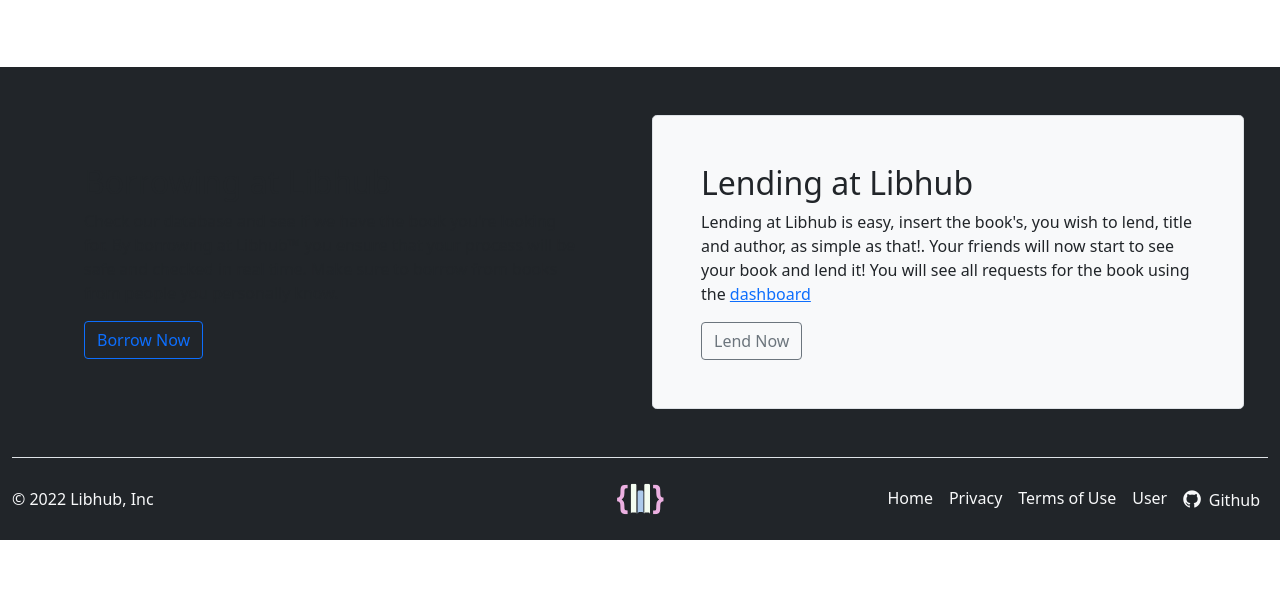
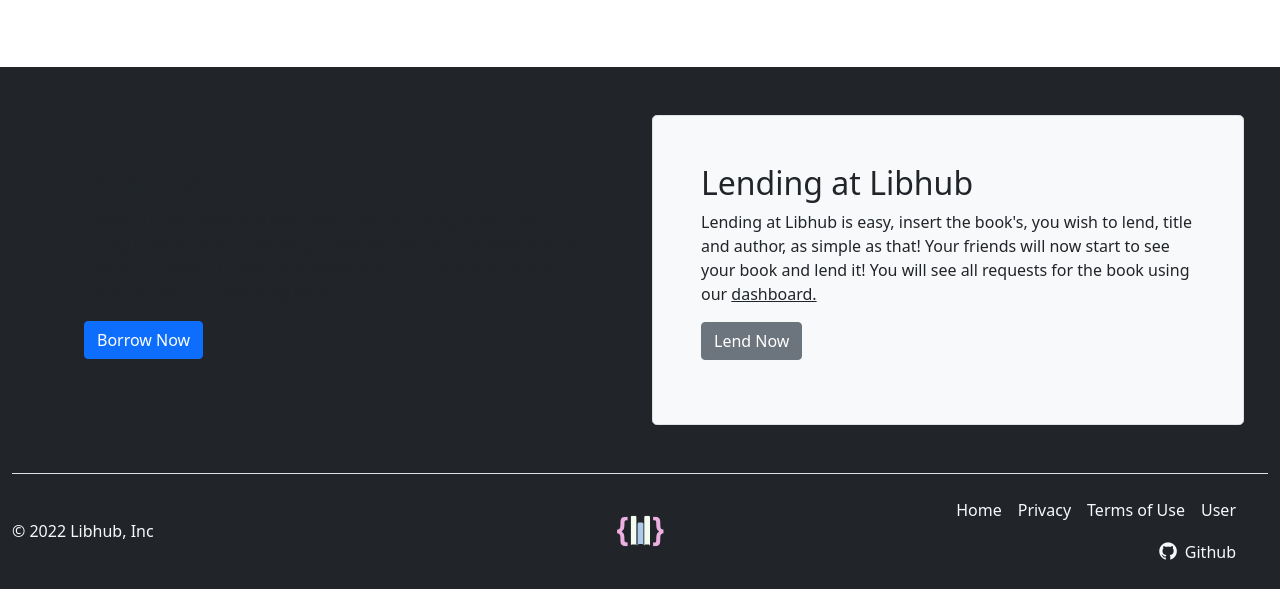
Before and after one commit to whoisyersinia/1.3-and-1.4-Assessment-Libhub, a Flask app: page / in a window 1280 px wide. Shown: the part 2067-2656 px from the top of the page. Before the commit the page ends 2607 px from the top, so only its background shows below. Run offline with Flask 2, Linux system fonts and the light colour scheme; the visitor is signed in with stand-in values (Sample User, id 1); data comes from the database, SQL or seed files in the repository; some libraries are stand-ins or nearby versions.

Commit message:
frontend - landing page

```diff
--- a/website/static/javascript/script.js
+++ b/website/static/javascript/script.js
@@ -58,103 +58,3 @@
 var tooltipList = tooltipTriggerList.map(function (tooltipTriggerEl) {
   return new bootstrap.Tooltip(tooltipTriggerEl)
 })
-
-
-document.addEventListener("DOMContentLoaded", function(event) {
-
-  const showNavbar = (toggleId, navId, bodyId, headerId) =>{
-  const toggle = document.getElementById(toggleId),
-  nav = document.getElementById(navId),
-  bodypd = document.getElementById(bodyId),
-  headerpd = document.getElementById(headerId)
-
-  // Validate that all variables exist
-  if(toggle && nav && bodypd && headerpd){
-  toggle.addEventListener('click', ()=>{
-  // show navbar
-  nav.classList.toggle('show')
-  // change icon
-  toggle.classList.toggle('bx-x')
-  // add padding to body
-  bodypd.classList.toggle('body-pd')
-  // add padding to header
-  headerpd.classList.toggle('body-pd')
-  })
-  }
-  }
-
-  showNavbar('header-toggle','nav-bar','body-pd','header')
-
-  /*===== LINK ACTIVE =====*/
-  const linkColor = document.querySelectorAll('.nav_link')
-
-  function colorLink(){
-  if(linkColor){
-  linkColor.forEach(l=> l.classList.remove('active'))
-  this.classList.add('active')
-  }
-  }
-  linkColor.forEach(l=> l.addEventListener('click', colorLink))
-
-   // Your code to run since DOM is loaded and ready
-  });
-
-// (function () {
-//   'use strict'
-
-//   var forms = document.querySelectorAll('.needs-validation')
-
-//   Array.prototype.slice.call(forms)
-//     .forEach(function (form) {
-//       form.addEventListener('submit', function (event) {
-//         if (!form.checkValidity()) {
-//           event.preventDefault()
-//           event.stopPropagation()
-//         }
-
-//         form.classList.add('was-validated')
-//       }, false)
-//     })
-// })()
-
-// function isValidISBN(isbn)
-// {
-
-//     // length must be 10
-//     let n = isbn.length;
-//     if (n != 10)
-//         return false;
-
-//     // Computing weighted sum of
-//     // first 9 digits
-//     let sum = 0;
-//     for (let i = 0; i < 9; i++)
-//     {
-//         let digit = isbn[i] - '0';
-
-//         if (0 > digit || 9 < digit)
-//             return false;
-
-//         sum += (digit * (10 - i));
-//     }
-
-//     // Checking last digit.
-//     let last = isbn[9];
-//     if (last != 'X' && (last < '0' || last > '9'))
-//         return false;
-
-//     // If last digit is 'X', add 10
-//     // to sum, else add its value.
-//     sum += ((last == 'X') ? 10 : (last - '0'));
-
-//     // Return true if weighted sum
-//     // of digits is divisible by 11.
-//     return (sum % 11 == 0);
-// }
-
-// let isbn = "007462542X";
-
-// if (isValidISBN(isbn))
-//   document.write("Valid");
-// else
-//   document.write("Invalid");
--- a/website/static/sass/style.scss
+++ b/website/static/sass/style.scss
@@ -198,6 +198,15 @@
   blinkTextCursor 500ms infinite;
 }
 
+.hover-zoom{
+  transition: all 0.3s ease;
+  opacity: 0.95;
+}
+.hover-zoom:hover{
+  transform: scale(1.02);
+  box-shadow: 0 15px 10px -10px rgba(31, 31, 31, 0.5);
+}
+
 .active.fade-bottom {
   animation: fade-bottom 1s ease;
 }
--- a/website/templates/accept.html
+++ b/website/templates/accept.html
@@ -25,7 +25,7 @@
               <div class="col-6 offset-3">
                 <img class="p-0 mb-2" src="/static/images/Libhub-2.svg" alt="logo">
                 <h1 class="h3 fw-semibold text-light">Borrower Details</h1>
-                <p class="mb-3 fw-light text-muted">Borrower <a class="text-decoration-underline text-secondary" href="{{url_for('views.user', userid=borrowerlist.id)}}">({{borrowerlist.username}})</a> will immediately be notifed and will be sent any necessary details.</p>
+                <p class="mb-3 fw-light text-muted">Borrower <a class="text-decoration-none text-secondary" href="{{url_for('views.user', userid=borrowerlist.id)}}">({{borrowerlist.username}})</a> will immediately be notifed and will be sent any necessary details.</p>
 
               </div>
 
--- a/website/templates/base.html
+++ b/website/templates/base.html
@@ -125,11 +125,11 @@
       <footer class="d-flex flex-wrap justify-content-between align-items-center py-3 border-top footer">
         <p class="col-md-4 mb-0 text-light">&copy; 2022 Libhub, Inc</p>
 
-        <a href="#top" class="col-md-4 d-flex align-items-center justify-content-center mb-3 mb-md-0 me-md-auto link-dark text-decoration-none">
+        <a href="#top" class="col-md-4 d-flex align-items-center justify-content-center mb-3 mb-md-0 me-md-auto link-dark text-decoration-none pt-sm-4 pt-lg-0">
           <img class="d-block mx-auto" src="/static/images/footer.svg" alt="logo" >
         </a>
 
-        <ul class="nav col-md-4 justify-content-end">
+        <ul class="nav col-md-4 justify-content-lg-end px-4">
           <li class="nav-item"><a href="{{url_for('views.home')}}" class="nav-link px-2 text-light">Home</a></li>
           <li class="nav-item"><a href="{{url_for('views.privacy')}}" target="_blank" class="nav-link px-2 text-light">Privacy</a></li>
           <li class="nav-item"><a href="{{url_for('views.tandc')}}" target="_blank" class="nav-link px-2 text-light">Terms of Use</a></li>
--- a/website/templates/books.html
+++ b/website/templates/books.html
@@ -42,6 +42,11 @@
     </div>
   </div>
   {%endif%}
+  <div class="d-flex justify-content-center align-content-center">
+    <a href="{{url_for('views.lended', user_id=current_user.id)}}">
+      <button class="btn btn-secondary btn-md mb-3" type="button">Check Your Books</button>
+    </a>
+  </div>
 </body>
 
 {% endblock %}
--- a/website/templates/index.html
+++ b/website/templates/index.html
@@ -9,7 +9,7 @@
     <div class="px-4 py-5 my-5 text-center content">
       <img class="d-block mx-auto" src="./static/images/Libhub-4.svg" alt="logo" >
       <div class="lead col-lg-6 mx-auto text-light fw-semibold">
-        <p class="lead mb-4 ">Libhub Incorporated &trade;. was founded, in 2022, by our esteemed CEO, Marcus Demafeliz. He had a dream that anyone, of any race, gender, and religion, can read a book at any time. Welcome to Libhub!</p>
+        <p class="lead mb-4 ">Libhub Incorporated &trade; was founded, in 2022, by our esteemed CEO, Marcus Demafeliz. He had a dream that anyone, of any race, gender, and religion, can read a book at any time. Welcome to Libhub!</p>
         <div class="d-grid gap-2 d-sm-flex justify-content-sm-center">
           {% if user.is_authenticated %}
           <button type="button" class="btn btn-outline-light btn-lg px-4 gap-3" onclick="window.location.href='/books'">Explore the Library</button>
@@ -27,15 +27,15 @@
   <div class="container-fluid my-5 d-grid">
     <div class="row row-cols-1 align-items-center justify-content-center overflow-hidden">
 
-      <div class="text-center col-sm-12 ">
+      <div class="text-center col-lg-12 col-sm-9">
         <h3 class="text_2 fs-1 text-dark display-3 fw-semibold">Find your book using</h3>
       </div>
 
-      <div class="text-center col-sm-3 mx-auto">
+      <div class="text-center col-lg-3 mx-auto">
         <h3 class="text_3 fs-2 text-dark display-1 fw-normal">our extensive database.</h3>
       </div>
 
-      <div class="col-sm-12 mt-4 ps-4 offset-9">
+      <div class="col-lg-12 mt-4 ps-lg-4 offset-lg-9 offset-4">
         <form method="POST">
           <div class="input-group">
             <input name="search" type="search" class="form-control-lg border border-1 border-secondary" placeholder="Enter book" value="1984" aria-label="search" aria-describedby="button-addon">
@@ -55,12 +55,12 @@
 
     <div class="row row-cols-1 row-cols-lg-3 align-items-stretch g-4 py-5">
       <div class="col">
-        <div class="card card-cover h-100 overflow-hidden text-bg-dark rounded-4 shadow-lg" style="background-image: url('/static/images/borrow.jpg');">
+        <div class="card card-cover h-100 overflow-hidden text-bg-dark rounded-4 shadow-lg hover-zoom" style="background-image: url('/static/images/borrow.jpg');">
           <div class="d-flex flex-column h-100 p-5 pb-3 text-white text-shadow-1">
             <h2 class="pt-5 mt-5 mb-4 display-6 lh-1 fw-bold">Borrow books at <strong>any time</strong>.</h2>
             <ul class="d-flex list-unstyled mt-auto">
               <li class="me-auto">
-                <img class="rounded-circle border border-white" src="/static/images/footer.svg" width="32" height="32" alt="logo" >
+                <img class="rounded-circle border border-white" src="/static/images/footer.svg" width="32" height="32" alt="logo">
               </li>
               <li class="d-flex align-items-center me-3">
                 <svg class="bi me-2" width="1em" height="1em"><use xlink:href="#geo-fill"/></svg>
@@ -76,7 +76,7 @@
       </div>
 
       <div class="col">
-        <div class="card card-cover h-100 overflow-hidden text-bg-dark rounded-4 shadow-lg" style="background-image: url('/static/images/lend.jpg');">
+        <div class="card card-cover h-100 overflow-hidden text-bg-dark rounded-4 shadow-lg hover-zoom" style="background-image: url('/static/images/lend.jpg');">
           <div class="d-flex flex-column h-100 p-5 pb-3 text-white text-shadow-1">
             <h2 class="pt-5 mt-5 mb-4 display-6 lh-1 fw-bold">'If it exists we have it. If not, start <strong>lending</strong> today.'</h2>
             <ul class="d-flex list-unstyled mt-auto">
@@ -97,7 +97,7 @@
       </div>
 
       <div class="col">
-        <div class="card card-cover h-100 overflow-hidden text-bg-dark rounded-4 shadow-lg" style="background-image: url('/static/images/control.jpg');">
+        <div class="card card-cover h-100 overflow-hidden text-bg-dark rounded-4 shadow-lg hover-zoom" style="background-image: url('/static/images/control.jpg');">
           <div class="d-flex flex-column h-100 p-5 pb-3 text-shadow-1">
             <h2 class="pt-5 mt-5 mb-4 display-6 lh-1 fw-bold"><strong>Limitless</strong> control over your books.</h2>
             <ul class="d-flex list-unstyled mt-auto">
@@ -179,17 +179,25 @@
         <h2>Borrowing at Libhub</h2>
         <p>Check our database and see if we have the book you're looking for. By borrowing at Libhub&trade; you ensure that your process will be safe and checked in real time. Make sure to borrow from books from people you personally know. </p>
         <a href="{{url_for('views.books')}}">
-          <button class="btn btn-outline-primary" type="button">Borrow Now</button>
+          <button class="btn btn-outline-primary reveal fade-left" type="button">Borrow Now</button>
         </a>
       </div>
     </div>
     <div class="col-md-6">
       <div class="h-100 p-5 bg-light border rounded-3">
         <h2>Lending at Libhub</h2>
-        <p>Lending at Libhub is easy, insert the book's, you wish to lend, title and author, as simple as that!. Your friends will now start to see your book and lend it! You will see all requests for the book using the <a href="{{ url_for('views.dashboard', user_id=current_user.id) }}">dashboard</a></p>
-        <a href="{{url_for('views.lend')}}">
-          <button class="btn btn-outline-secondary" type="button">Lend Now</button>
-        </a>
+        <p>Lending at Libhub is easy, insert the book's, you wish to lend, title and author, as simple as that! Your friends will now start to see your book and lend it! You will see all requests for the book using our
+        {% if user.is_authenticated %}
+          <a class="text-dark" href="{{ url_for('views.dashboard', user_id=current_user.id) }}">dashboard.</a></p>
+          <a href="{{url_for('views.lend')}}">
+            <button class="btn btn-outline-secondary mb-3 reveal fade-right" type="button">Lend Now</button>
+          </a>
+        {% else %}
+          dashboard. <br>
+          <a href="{{url_for('views.lend')}}">
+            <button class="btn btn-outline-secondary my-2 reveal fade-right" type="button">Lend Now</button>
+          </a>
+        {% endif %}
       </div>
     </div>
   </div>
--- a/website/views.py
+++ b/website/views.py
@@ -27,7 +27,10 @@
 
 @views.route('/books')
 def books():
-  books = Book.query.filter(Book.lender_id != current_user.id).order_by(Book.created_on).limit(4).all()
+  if current_user.is_authenticated is True :
+    books = Book.query.filter(Book.lender_id != current_user.id).order_by(Book.created_on).limit(4).all()
+  else:
+    books = Book.query.order_by(Book.created_on).limit(4).all()
   return render_template("books.html", user=current_user, books=books)
 
 @views.route('/search/<path:searchterm>')
```
